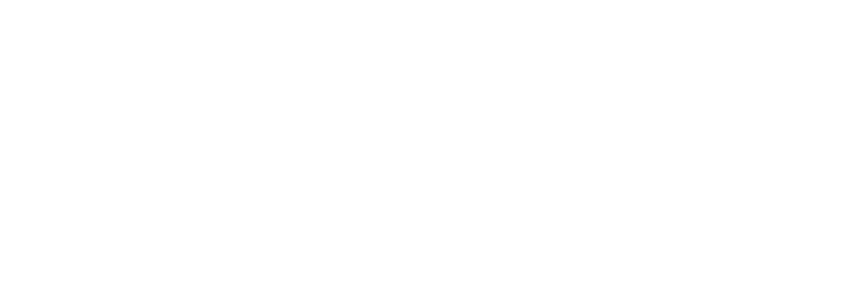
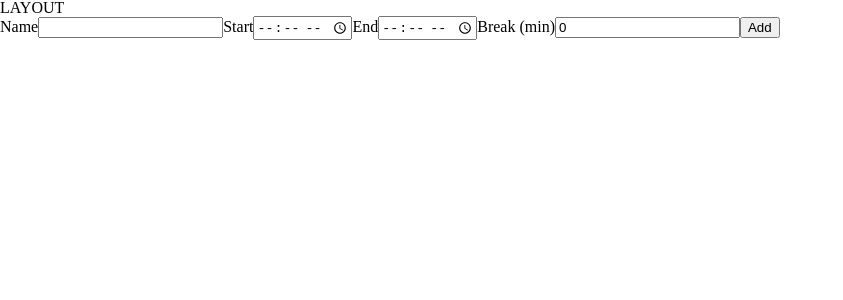
Before and after one commit to WandoCode/FrontHoraire, a React (Create React App) app: page /create/schedule in a window 1280 px wide. Before the commit this address had no page. Shown: the top 300 px of the page, without its empty margins (0-843 px from the left). Built offline with nearby package versions, Linux system fonts and the light colour scheme.

Commit message:
Add a ScheduleForm component to post new schedule to DB

```diff
--- a/src/App.js
+++ b/src/App.js
@@ -12,6 +12,7 @@
 import SignupForm from "./Components/SignupForm";
 import Calendar from "./Components/Calendar";
 import DayDetails from "./Components/DayDetails";
+import ScheduleForm from "./Components/ScheduleForm";
 
 function App() {
   return (
@@ -46,6 +47,7 @@
                 </RequireAuth>
               }
             />
+            <Route path="/create/schedule" element={<ScheduleForm />} />
           </Route>
         </Routes>
       </BrowserRouter>
--- /dev/null
+++ b/src/Components/ScheduleForm.js
@@ -0,0 +1,93 @@
+import { useState, useEffect, useContext } from "react";
+import axios from "axios";
+import { AuthContext } from "../AuthContextProvider";
+
+const HOST = require("../globalVars.json").HOST;
+
+function ScheduleForm(props) {
+  const { token } = useContext(AuthContext);
+  const [name, setName] = useState("");
+  const [startDate, setStartDate] = useState("");
+  const [endDate, setEndDate] = useState("");
+  const [breakTime, setBreakTime] = useState(0);
+
+  async function handleSubmit(e) {
+    e.preventDefault();
+
+    if (!validInputs()) return; // TODO: need to be implemented
+
+    let rep = await axios.post(
+      `${HOST}/schedule/add`,
+      {
+        name,
+        startDate: formatDate(startDate),
+        endDate: formatDate(endDate),
+        breakTime: breakTime,
+      },
+      {
+        headers: { Authorization: `Bearer ${token}` },
+      }
+    );
+
+    // TODO: Show a warning on screen to let user know schedule has not been created and why
+    // TODO: A refactoriser avec la warningArray de SignupForm???
+    if (!rep.data.data.success) {
+      //showWarning()
+    }
+    return;
+  }
+
+  return (
+    <form className="ScheduleForm" action={""} onSubmit={handleSubmit}>
+      <label htmlFor="name">Name</label>
+      <input
+        type="text"
+        name="name"
+        id="name"
+        value={name}
+        onChange={(e) => setName(e.target.value)}
+      />
+
+      <label htmlFor="startDate">Start</label>
+      <input
+        type="time"
+        name="startDate"
+        id="startDate"
+        value={startDate}
+        onChange={(e) => setStartDate(e.target.value)}
+      />
+
+      <label htmlFor="endDate">End</label>
+      <input
+        type="time"
+        name="endDate"
+        id="endDate"
+        value={endDate}
+        onChange={(e) => setEndDate(e.target.value)}
+      />
+
+      <label htmlFor="breaktime">Break (min)</label>
+      <input
+        type="number"
+        name="breaktime"
+        id="breaktime"
+        min={0}
+        value={breakTime}
+        onChange={(e) => setBreakTime(e.target.value)}
+      />
+
+      <button type="submit">Add</button>
+    </form>
+  );
+}
+
+// TODO: a fct to valid inputs
+const validInputs = () => {
+  return true;
+};
+
+function formatDate(time) {
+  return `2022-01-01T${time}`;
+}
+
+export default ScheduleForm;
```
